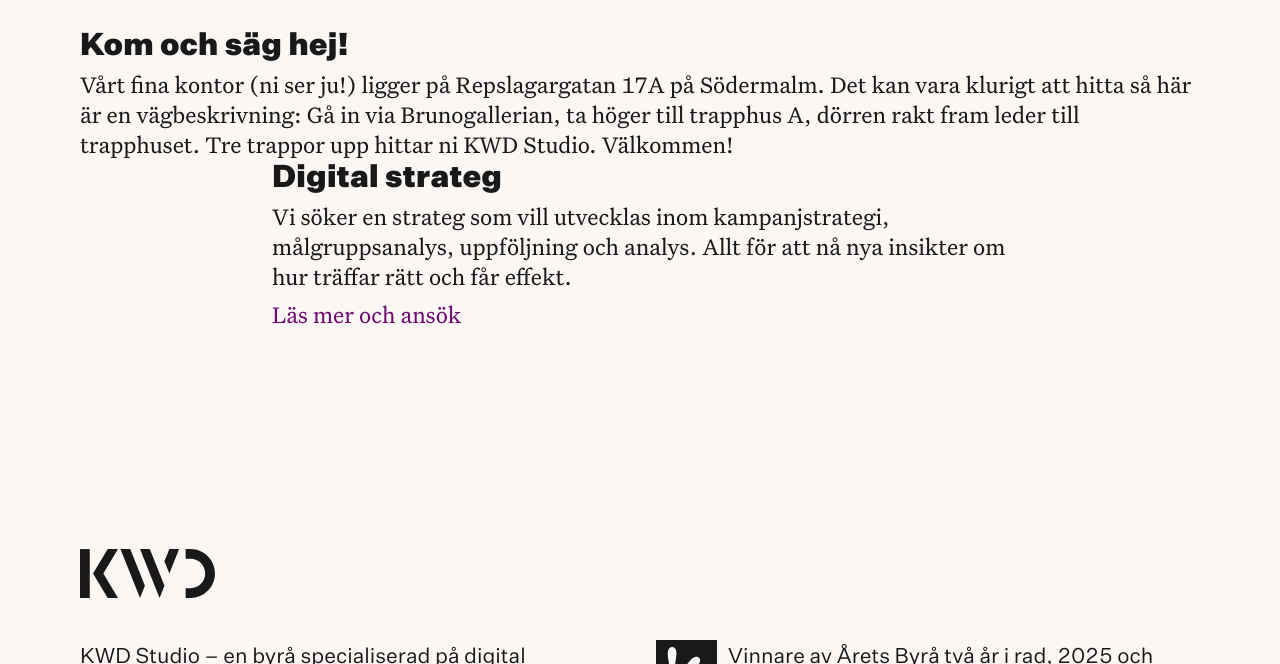
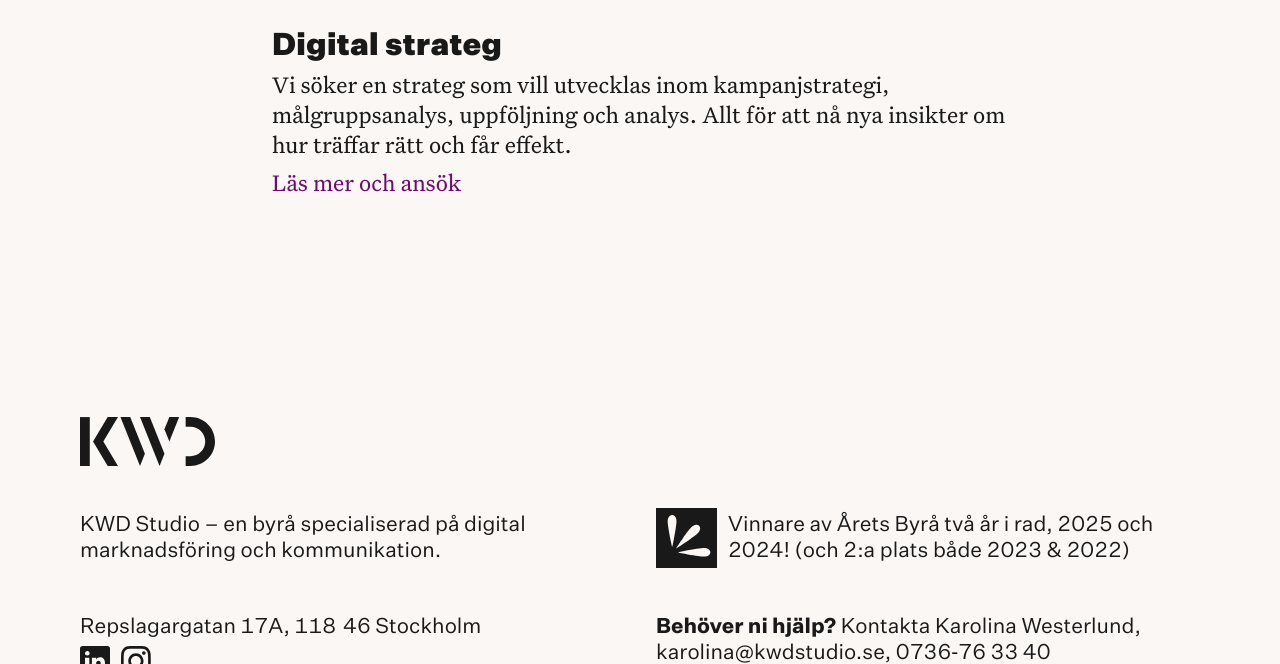
Before and after one commit to kwdstudio/kwdstudio.github.io, a Jekyll site: the page built from jobb.html, in a window 1280 px wide and 900 px high, scrolled down 1408 px, cut to the strip 236-900 px from the top of the window. Built offline with Jekyll 4.4.1, drawn with Linux system fonts in a browser that asks for light colours.

Commit message:
Update jobb.html

```diff
--- a/jobb.html
+++ b/jobb.html
@@ -25,10 +25,6 @@ color4: "#940797"
     include page_image.html
     src="/images/pages/office.jpg"
   %}
-
-  <h2>Kom och säg hej!</h2>
-
-  <p>Vårt fina kontor (ni ser ju!) ligger på Repslagargatan 17A på Södermalm. Det kan vara klurigt att hitta så här är en vägbeskrivning: Gå in via Brunogallerian, ta höger till trapphus A, dörren rakt fram leder till trapphuset. Tre trappor upp hittar ni KWD Studio. Välkommen!</p>
 </div>
 
   <div class="Grid Grid--center Grid--padded Grid--compensatePadded">
```
